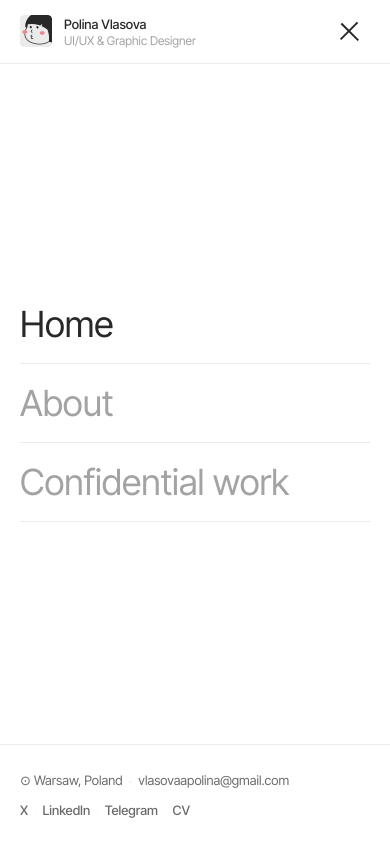
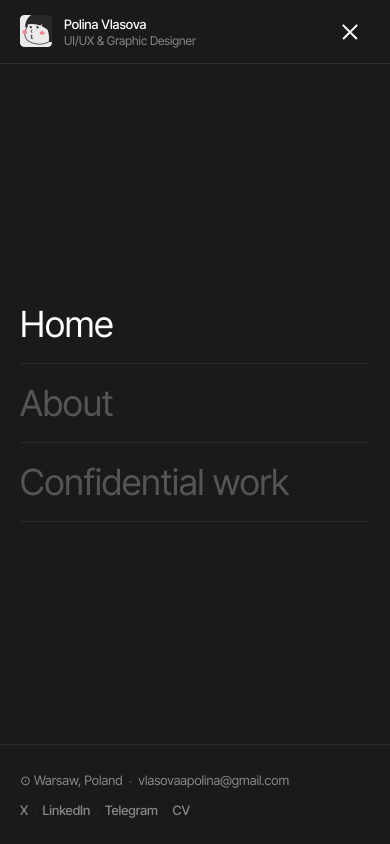
Before and after one commit to vlasovapolina/vlasovapolina, a Next.js app: page / in a window 390 px wide. Both pictures are taken after a click on the button "Open menu". Shown: the top 844 px of the page. Built offline with nearby package versions, Linux system fonts and the light colour scheme.

Commit message:
fix: mobile menu dark background matching Figma mockup

```diff
--- a/components/layout/MobileMenu.tsx
+++ b/components/layout/MobileMenu.tsx
@@ -21,9 +21,10 @@ export default function MobileMenu({ isOpen, onClose, pathname }: Props) {
       position: "fixed",
       inset: 0,
       zIndex: 200,
-      background: "white",
+      background: "#1a1a1a",
       display: "flex",
       flexDirection: "column",
+      color: "white",
     }}>
       {/* Header row */}
       <div style={{
@@ -32,55 +33,31 @@ export default function MobileMenu({ isOpen, onClose, pathname }: Props) {
         alignItems: "center",
         justifyContent: "space-between",
         padding: "0 20px",
-        borderBottom: "1px solid var(--color-stroke)",
+        borderBottom: "1px solid #333",
       }}>
         <Link href="/" onClick={onClose} style={{ display: "flex", alignItems: "center", gap: "12px" }}>
-          {/* Illustration shows in mobile menu */}
           <div style={{ width: "32px", height: "32px", borderRadius: "4px", overflow: "hidden", flexShrink: 0 }}>
-            <img
-              src="/images/avatar-illustration.png"
-              alt=""
-              style={{ width: "100%", height: "100%", objectFit: "cover" }}
-            />
+            <img src="/images/avatar-illustration.png" alt="" style={{ width: "100%", height: "100%", objectFit: "cover" }} />
           </div>
-          <span style={{ fontSize: "13px", color: "#282828" }}>
+          <span style={{ fontSize: "13px", color: "white" }}>
             <strong style={{ fontWeight: 500 }}>Polina Vlasova</strong>
-            <span style={{ color: "var(--color-grey-light)", fontSize: "12px", display: "block", lineHeight: 1.2 }}>UI/UX & Graphic Designer</span>
+            <span style={{ color: "#888", fontSize: "12px", display: "block", lineHeight: 1.2 }}>UI/UX & Graphic Designer</span>
           </span>
         </Link>
 
-        {/* Close button */}
+        {/* Close × */}
         <button
           onClick={onClose}
-          style={{
-            width: "40px", height: "40px",
-            background: "none", border: "none", cursor: "pointer",
-            display: "flex", flexDirection: "column", gap: "0",
-            alignItems: "center", justifyContent: "center",
-          }}
+          style={{ width: "40px", height: "40px", background: "none", border: "none", cursor: "pointer", display: "flex", flexDirection: "column", alignItems: "center", justifyContent: "center" }}
           aria-label="Close menu"
         >
-          <span style={{
-            display: "block", width: "24px", height: "1.5px",
-            background: "var(--color-dark)", transform: "rotate(45deg)", transformOrigin: "center",
-          }} />
-          <span style={{
-            display: "block", width: "24px", height: "1.5px",
-            background: "var(--color-dark)", transform: "rotate(-45deg) translateY(-1.5px)", transformOrigin: "center",
-            marginTop: "-1.5px",
-          }} />
+          <span style={{ display: "block", width: "20px", height: "1.5px", background: "white", transform: "rotate(45deg)", transformOrigin: "center" }} />
+          <span style={{ display: "block", width: "20px", height: "1.5px", background: "white", transform: "rotate(-45deg)", transformOrigin: "center", marginTop: "-1.5px" }} />
         </button>
       </div>
 
-      {/* Nav links — vertically centered */}
-      <div style={{
-        flex: 1,
-        display: "flex",
-        flexDirection: "column",
-        justifyContent: "center",
-        padding: "0 20px",
-        gap: "0",
-      }}>
+      {/* Nav links */}
+      <div style={{ flex: 1, display: "flex", flexDirection: "column", justifyContent: "center", padding: "0 20px" }}>
         {navLinks.map(({ href, label }) => (
           <Link
             key={href}
@@ -89,10 +66,10 @@ export default function MobileMenu({ isOpen, onClose, pathname }: Props) {
             style={{
               fontSize: "36px",
               fontWeight: 400,
-              color: pathname === href ? "var(--color-dark)" : "var(--color-grey-light)",
+              color: pathname === href ? "white" : "#555",
               padding: "12px 0",
               display: "block",
-              borderBottom: "1px solid var(--color-stroke)",
+              borderBottom: "1px solid #2a2a2a",
             }}
           >
             {label}
@@ -101,17 +78,11 @@ export default function MobileMenu({ isOpen, onClose, pathname }: Props) {
       </div>
 
       {/* Bottom contacts */}
-      <div style={{
-        padding: "24px 20px",
-        borderTop: "1px solid var(--color-stroke)",
-        display: "flex",
-        flexDirection: "column",
-        gap: "8px",
-      }}>
+      <div style={{ padding: "24px 20px", borderTop: "1px solid #2a2a2a", display: "flex", flexDirection: "column", gap: "8px" }}>
         <div style={{ display: "flex", alignItems: "center", gap: "6px", flexWrap: "wrap" }}>
-          <span style={{ fontSize: "13px", color: "var(--color-grey)" }}>⊙ Warsaw, Poland</span>
-          <span style={{ color: "var(--color-stroke)" }}>·</span>
-          <a href="mailto:vlasovaapolina@gmail.com" style={{ fontSize: "13px", color: "var(--color-grey)" }}>vlasovaapolina@gmail.com</a>
+          <span style={{ fontSize: "13px", color: "#888" }}>⊙ Warsaw, Poland</span>
+          <span style={{ color: "#444" }}>·</span>
+          <a href="mailto:vlasovaapolina@gmail.com" style={{ fontSize: "13px", color: "#888" }}>vlasovaapolina@gmail.com</a>
         </div>
         <div style={{ display: "flex", alignItems: "center", gap: "6px", flexWrap: "wrap" }}>
           {[
@@ -121,15 +92,10 @@ export default function MobileMenu({ isOpen, onClose, pathname }: Props) {
             { label: "CV", href: "/cv.pdf" },
           ].map((link, i, arr) => (
             <span key={link.label} style={{ display: "flex", alignItems: "center", gap: "6px" }}>
-              <a
-                href={link.href}
-                target="_blank"
-                rel="noopener noreferrer"
-                style={{ fontSize: "13px", color: "var(--color-grey)", fontWeight: 500 }}
-              >
+              <a href={link.href} target="_blank" rel="noopener noreferrer" style={{ fontSize: "13px", color: "#888", fontWeight: 500 }}>
                 {link.label}
               </a>
-              {i < arr.length - 1 && <span style={{ color: "var(--color-stroke)", fontSize: "10px" }}>·</span>}
+              {i < arr.length - 1 && <span style={{ color: "#444", fontSize: "10px" }}>·</span>}
             </span>
           ))}
         </div>
```
